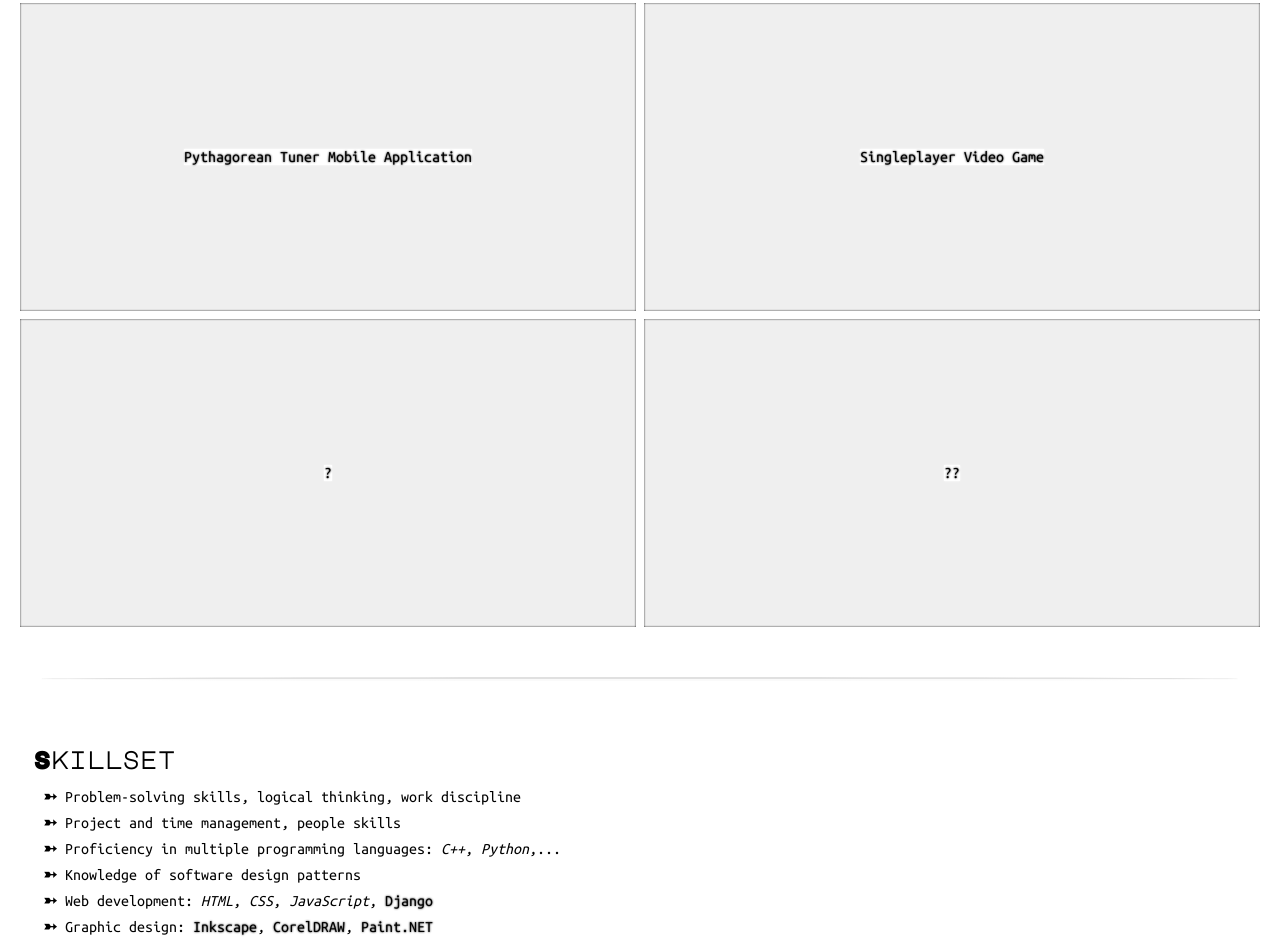
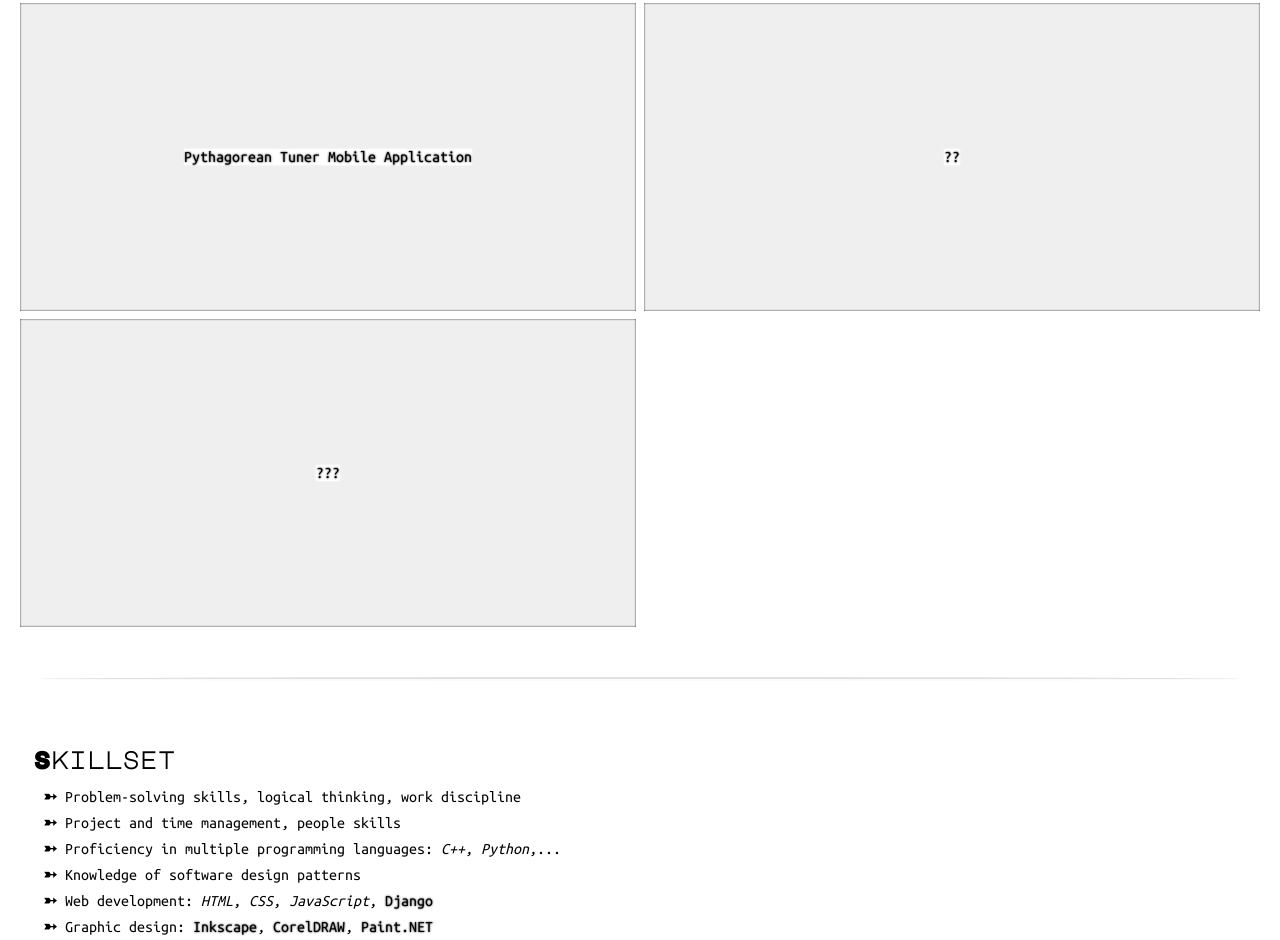
Before and after one commit to FilipKacic/Curriculum-Vitae, a plain HTML site: page index.html in a window 1280 px wide. Shown: the part 1390-2330 px from the top of the page. Drawn offline with Linux system fonts and the light colour scheme.

Commit message:
minor changes

```diff
--- a/index.html
+++ b/index.html
@@ -66,9 +66,8 @@
                 <h3>In Pogress:</h3>
                 <div class="projects">
                     <div class="project project-1"><a href="https://duckduckgo.com/" target="_blank" rel="noopener noreferrer">Pythagorean Tuner Mobile Application</a></div>
-                    <div class="project project-2"><a href="https://duckduckgo.com/" target="_blank" rel="noopener noreferrer">Singleplayer Video Game</a></div>
-                    <div class="project project-3"><a href="https://duckduckgo.com/" target="_blank" rel="noopener noreferrer">?</a></div>
-                    <div class="project project-3"><a href="https://duckduckgo.com/" target="_blank" rel="noopener noreferrer">??</a></div>
+                    <div class="project project-2"><a href="https://duckduckgo.com/" target="_blank" rel="noopener noreferrer">??</a></div>
+                    <div class="project project-3"><a href="https://duckduckgo.com/" target="_blank" rel="noopener noreferrer">???</a></div>
                 </div>
             </div>
             <hr>
```
